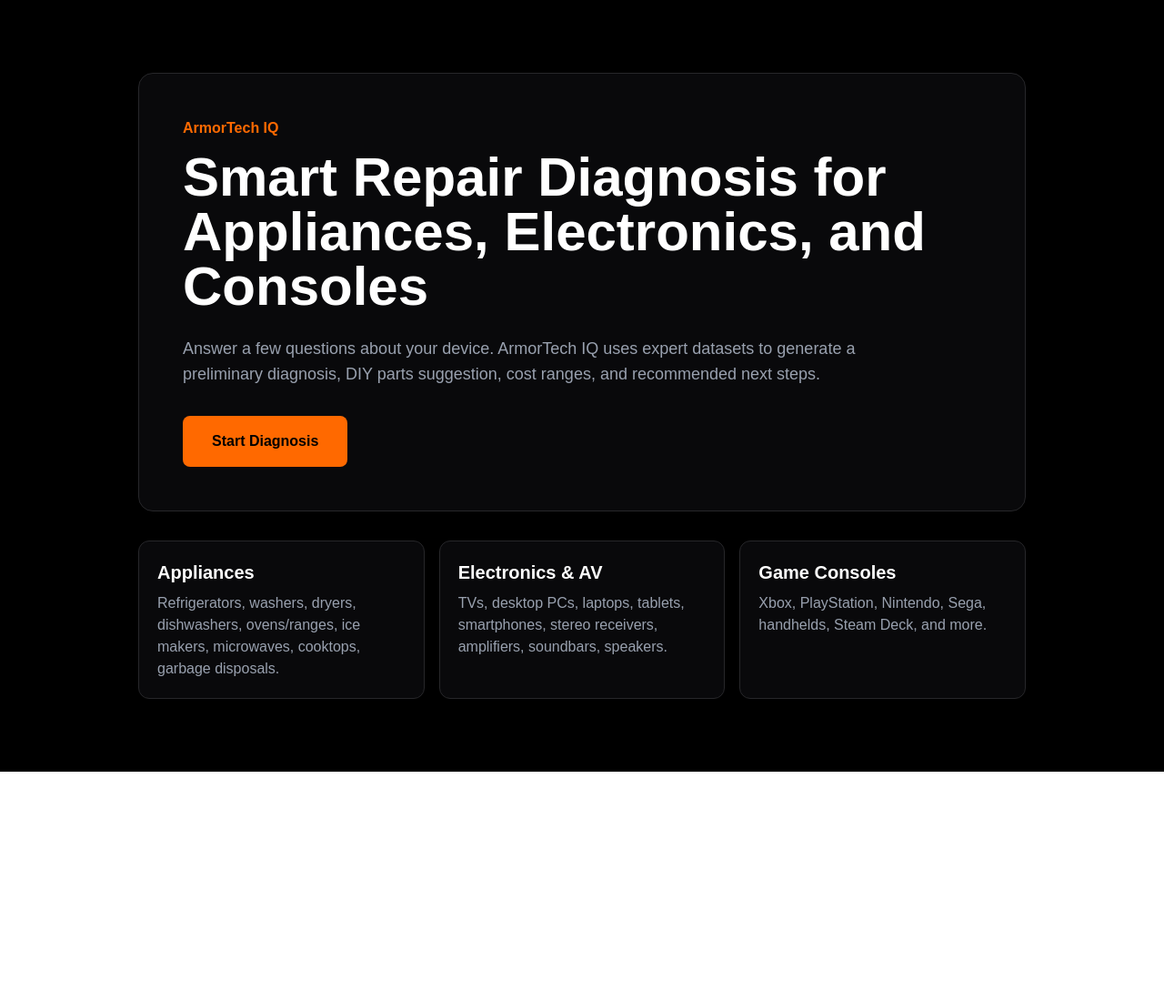
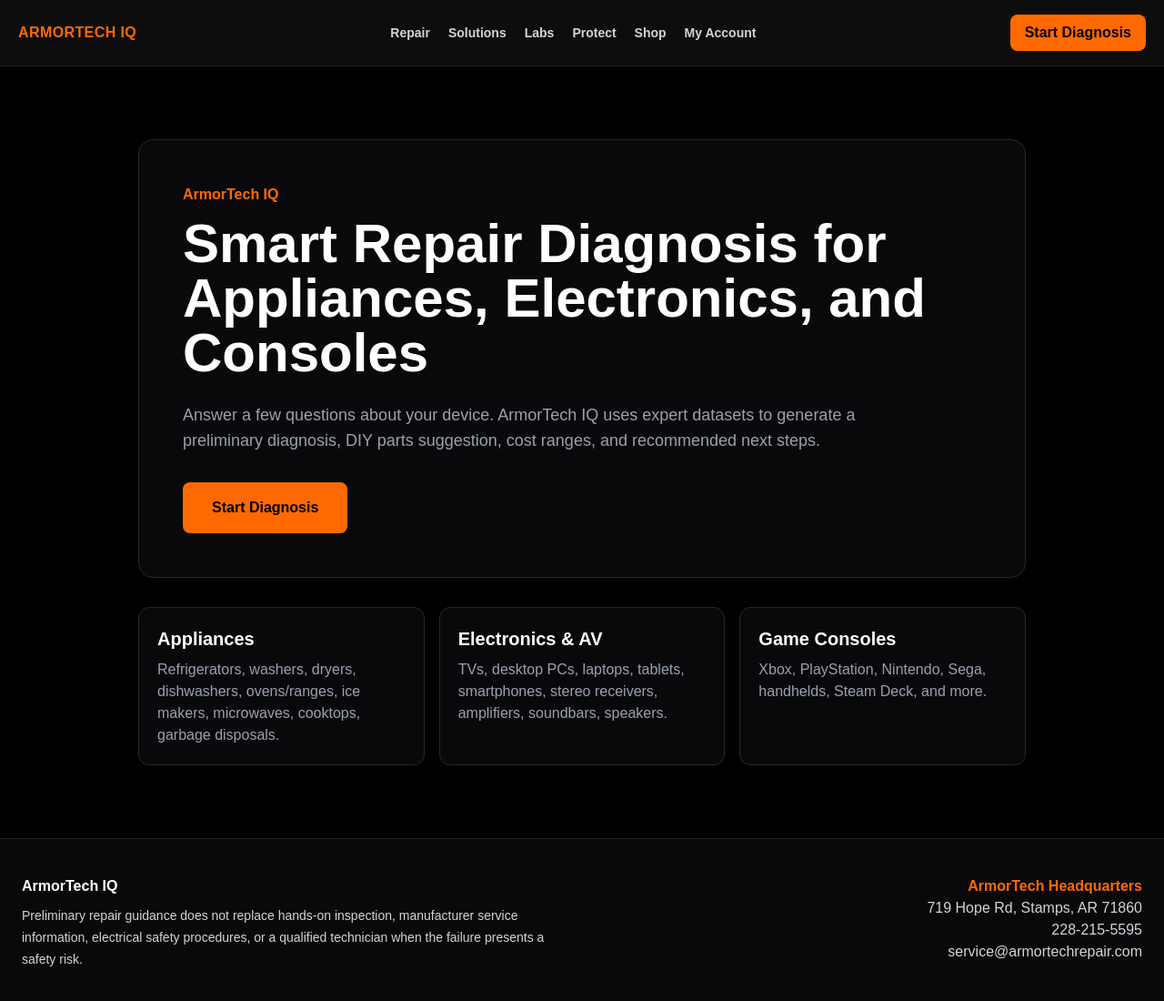
Before and after one commit to CenturionWho/armortech-iq, a Next.js app: page / in a window 1280 px wide. Shown: the top 1100 px of the page at 91% size. Before the commit the page ends 848 px from the top, so only its background shows below. Built offline with nearby package versions, Linux system fonts and the light colour scheme.

Commit message:
Professionalize IQ branding and global layout

```diff
--- a/app/layout.tsx
+++ b/app/layout.tsx
@@ -1,5 +1,6 @@
 import type { Metadata } from "next";
 import { Geist, Geist_Mono } from "next/font/google";
+import Link from "next/link";
 import "./globals.css";
 
 const geistSans = Geist({
@@ -13,9 +14,34 @@
 });
 
 export const metadata: Metadata = {
-  title: "Create Next App",
-  description: "Generated by create next app",
+  metadataBase: new URL("https://iq.armortechrepair.com"),
+  title: {
+    default: "ArmorTech IQ | Professional Repair Diagnosis",
+    template: "%s | ArmorTech IQ",
+  },
+  description:
+    "Preliminary repair diagnosis, likely causes, cost ranges, parts direction, and recommended next steps for appliances, electronics, computers, televisions, and game consoles.",
+  applicationName: "ArmorTech IQ",
+  alternates: { canonical: "/" },
+  openGraph: {
+    type: "website",
+    siteName: "ArmorTech IQ",
+    title: "ArmorTech IQ | Professional Repair Diagnosis",
+    description:
+      "Professional preliminary repair guidance for appliances, electronics, computers, televisions, and game consoles.",
+    url: "https://iq.armortechrepair.com",
+  },
+  robots: { index: true, follow: true },
 };
+
+const ecosystemLinks = [
+  ["Repair", "https://armortechrepair.com"],
+  ["Solutions", "https://armortech-solutions.com"],
+  ["Labs", "https://armortechlabs.com"],
+  ["Protect", "https://armortechprotect.com"],
+  ["Shop", "https://armortechrepair.shop"],
+  ["My Account", "https://armortechrepair.com/login"],
+] as const;
 
 export default function RootLayout({
   children,
@@ -27,7 +53,58 @@
       lang="en"
       className={`${geistSans.variable} ${geistMono.variable} h-full antialiased`}
     >
-      <body className="min-h-full flex flex-col">{children}</body>
+      <body className="min-h-full bg-black text-white">
+        <header className="border-b border-white/10 bg-black/95 px-5 py-4">
+          <nav className="mx-auto flex max-w-7xl flex-wrap items-center justify-between gap-4">
+            <Link href="/" className="font-black tracking-wide text-orange-500">
+              ARMORTECH IQ
+            </Link>
+            <div className="flex flex-wrap items-center gap-x-5 gap-y-2 text-sm font-semibold text-zinc-300">
+              {ecosystemLinks.map(([label, href]) => (
+                <a key={label} href={href} className="hover:text-orange-500">
+                  {label}
+                </a>
+              ))}
+            </div>
+            <Link
+              href="/iq/start"
+              className="rounded-lg bg-orange-500 px-4 py-2 font-bold text-black hover:bg-orange-600"
+            >
+              Start Diagnosis
+            </Link>
+          </nav>
+        </header>
+
+        {children}
+
+        <footer className="border-t border-white/10 bg-zinc-950 px-6 py-10 text-zinc-300">
+          <div className="mx-auto grid max-w-7xl gap-6 md:grid-cols-2">
+            <div>
+              <h2 className="font-black text-white">ArmorTech IQ</h2>
+              <p className="mt-2 max-w-xl text-sm leading-6">
+                Preliminary repair guidance does not replace hands-on inspection,
+                manufacturer service information, electrical safety procedures, or a
+                qualified technician when the failure presents a safety risk.
+              </p>
+            </div>
+            <address className="not-italic md:text-right">
+              <strong className="text-orange-500">ArmorTech Headquarters</strong>
+              <br />719 Hope Rd, Stamps, AR 71860
+              <br />
+              <a href="tel:2282155595" className="hover:text-orange-500">
+                228-215-5595
+              </a>
+              <br />
+              <a
+                href="mailto:service@armortechrepair.com"
+                className="hover:text-orange-500"
+              >
+                service@armortechrepair.com
+              </a>
+            </address>
+          </div>
+        </footer>
+      </body>
     </html>
   );
 }
```
